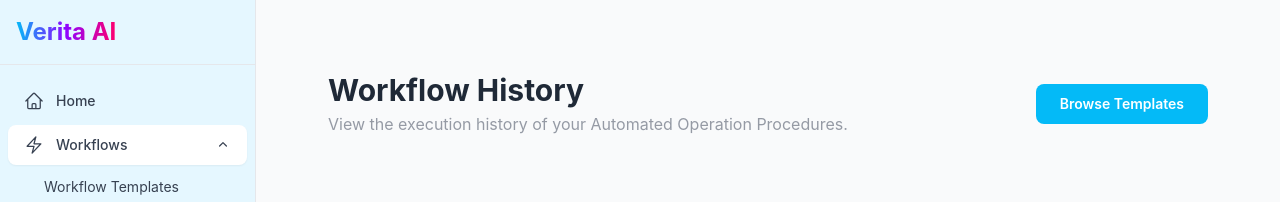
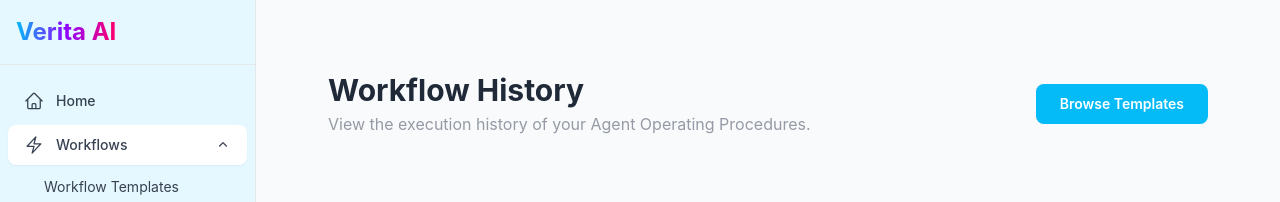
Before and after one commit to Verita-Artificial-Intelligence/Chime_AOP_Demo, a React (Vite) app in the folder frontend/: page /workflow/run in a window 1280 px wide. Shown: the top 202 px of the page. Built offline with nearby package versions, Linux system fonts and the light colour scheme.

Commit message:
Update AgentsPage description for clarity
- Changed the text in the description from "Automated Operation Procedures" to "Agent Operating Procedures" to better reflect the functionality and terminology used in the application.

```diff
--- a/frontend/src/pages/AgentsPage.tsx
+++ b/frontend/src/pages/AgentsPage.tsx
@@ -183,7 +183,7 @@
             Workflow History
           </h1>
           <p className="text-brand-muted opacity-70 mt-1">
-            View the execution history of your Automated Operation Procedures.
+            View the execution history of your Agent Operating Procedures.
           </p>
         </div>
         {/* Button to navigate to Workflow templates page */}
```
